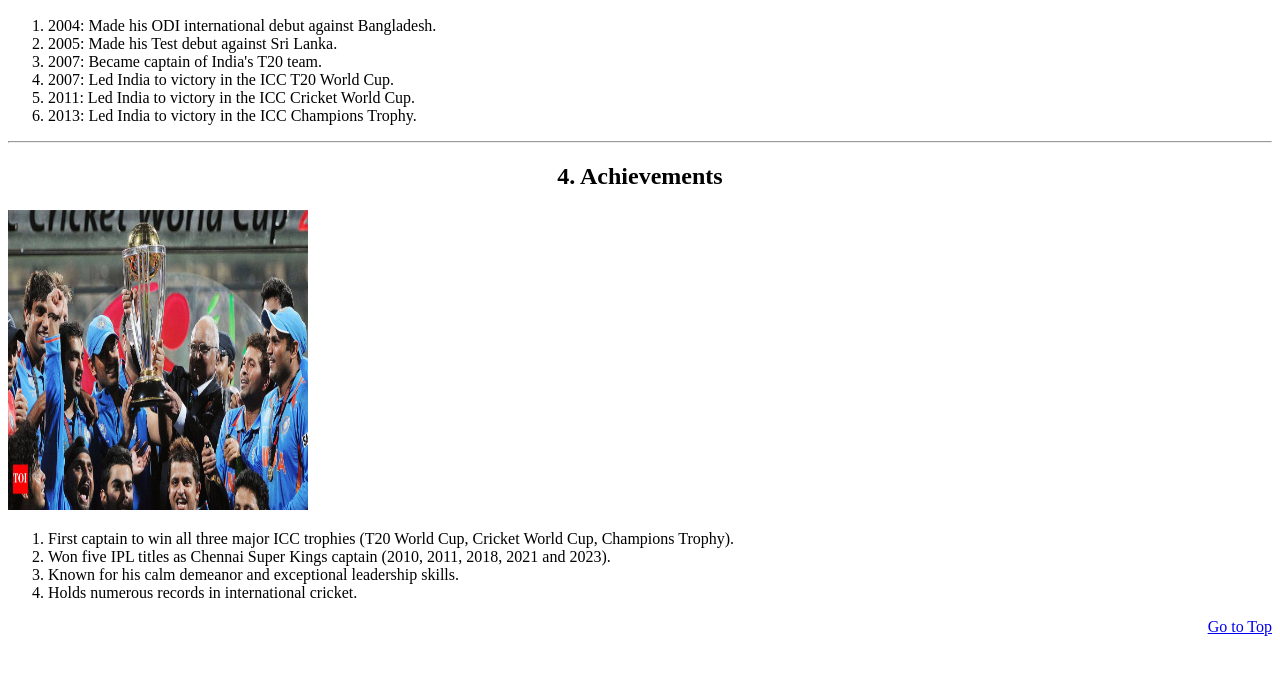
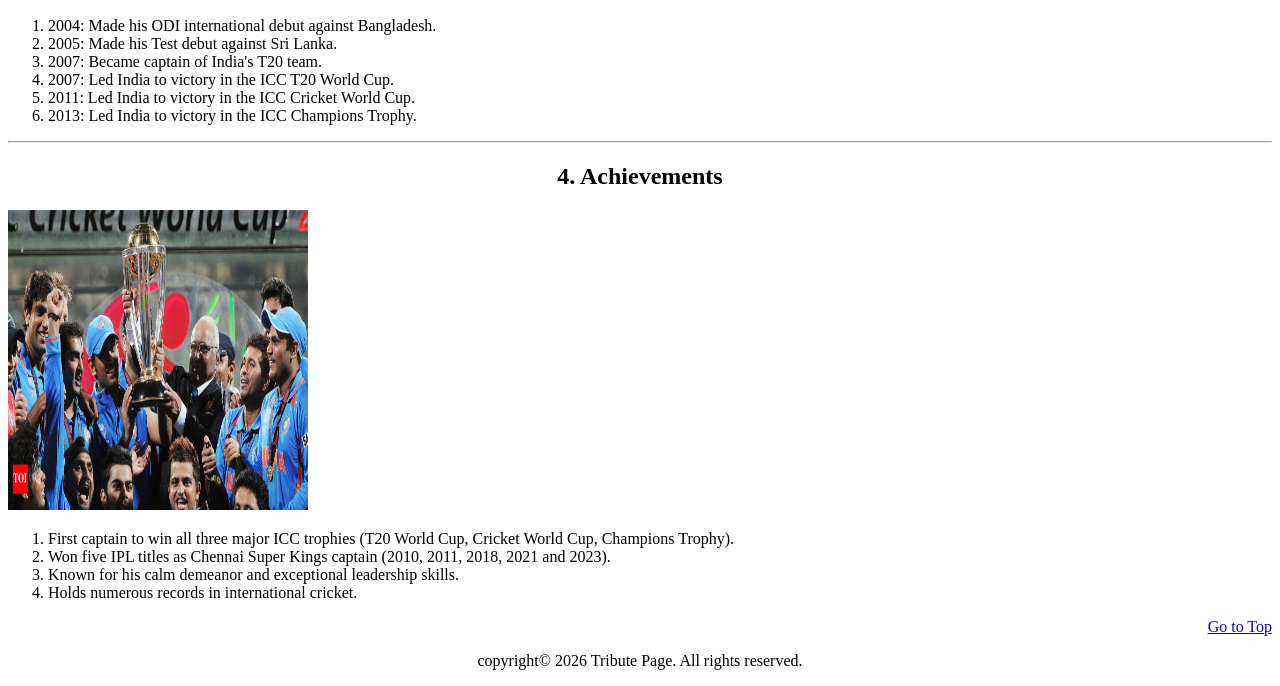
Before and after one commit to aradhyapawar/Internship, a plain HTML site: page html-css-bootstrap/Tribute Page.html in a window 1280 px wide. Shown: the part 999-1685 px from the top of the page. Before the commit the page ends 1643 px from the top, so only its background shows below. Drawn offline with Linux system fonts and the light colour scheme.

Commit message:
Added internship HTML assignment

```diff
--- a/html-css-bootstrap/Tribute Page.html
+++ b/html-css-bootstrap/Tribute Page.html
@@ -73,5 +73,8 @@
 <div align="right">
     <a href="#top">Go to Top</a>
 </div>
+<footer>
+    <p align="center">copyright© 2026 Tribute Page. All rights reserved.</p>
+</footer>
 </body>
 </html>
```
